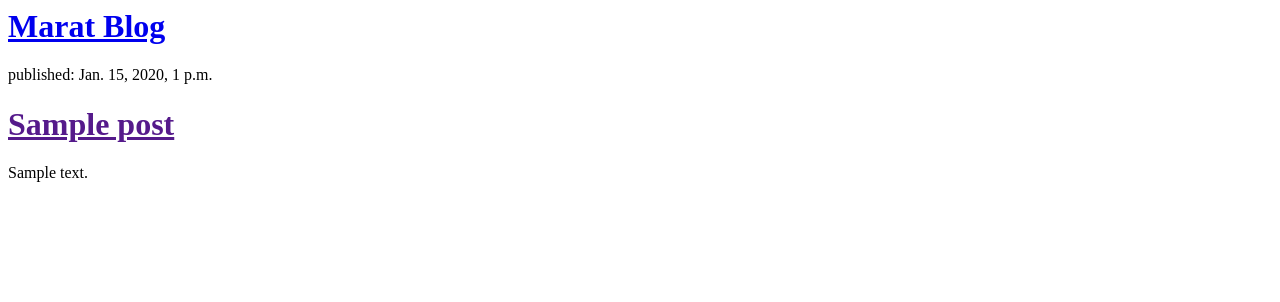
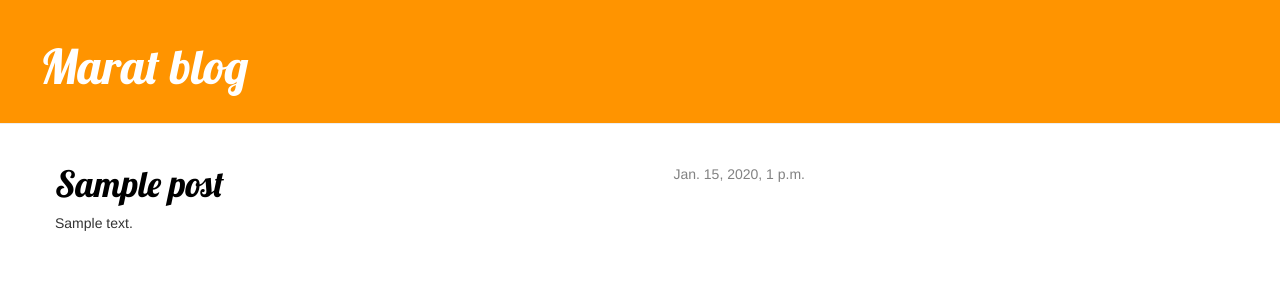
Before and after one commit to afydoz/my-first-blog, a Django app: template blog/templates/blog/post_list.html in a window 1280 px wide. Shown: the top 302 px of the page. Run offline with Django 3.2, Linux system fonts and the light colour scheme; the template is opened without the code that fills it: values that come from a table or form of the project are taken from there, others are empty; tables that the repository leaves empty hold one stand-in row (values such as "Sample post"); some libraries are stand-ins or nearby versions.

Commit message:
Add base.html

```diff
--- /dev/null
+++ b/blog/static/css/blog.css
@@ -0,0 +1,49 @@
+
+
+.page-header {
+    background-color: #ff9400;
+    margin-top: 0;
+    padding: 20px 20px 20px 40px;
+}
+
+.page-header h1, .page-header h1 a, .page-header h1 a:visited, .page-header h1 a:active {
+    color: #ffffff;
+    font-size: 36pt;
+    text-decoration: none;
+}
+
+.content {
+    margin-left: 40px;
+}
+
+h1, h2, h3, h4 {
+    font-family: 'Lobster', cursive;
+}
+
+.date {
+    float: right;
+    color: #828282;
+}
+
+.save {
+    float: right;
+}
+
+.post-form textarea, .post-form input {
+    width: 100%;
+}
+
+.top-menu, .top-menu:hover, .top-menu:visited {
+    color: #ffffff;
+    float: right;
+    font-size: 26pt;
+    margin-right: 20px;
+}
+
+.post {
+    margin-bottom: 70px;
+}
+
+.post h1 a, .post h1 a:visited {
+    color: #000000;
+}
--- /dev/null
+++ b/blog/templates/blog/base.html
@@ -0,0 +1,25 @@
+{% load staticfiles %}
+   <html>
+       <head>
+           <title>Marat blog</title>
+           <link href="https://fonts.googleapis.com/css?family=Lobster&subset=latin,cyrillic" rel="stylesheet" type="text/css">
+           <link rel="stylesheet" href="//maxcdn.bootstrapcdn.com/bootstrap/3.2.0/css/bootstrap.min.css">
+           <link rel="stylesheet" href="//maxcdn.bootstrapcdn.com/bootstrap/3.2.0/css/bootstrap-theme.min.css">
+           <link rel="stylesheet" href="{% static 'css/blog.css' %}">
+       </head>
+       <body>
+
+      <div class="page-header">
+          <h1><a href="/">Marat blog</a></h1>
+      </div>
+      <div class="content container">
+          <div class="row">
+              <div class="col-md-8">
+              {% block content %}
+              {% endblock %}
+              </div>
+          </div>
+      </div>
+
+       </body>
+   </html>
--- a/blog/templates/blog/post_list.html
+++ b/blog/templates/blog/post_list.html
@@ -1,11 +1,13 @@
-<div>
-       <h1><a href="/">Marat Blog</a></h1>
-   </div>
+{% extends 'blog/base.html' %}
 
-   {% for post in posts %}
-       <div>
-           <p>published: {{ post.published_date }}</p>
-           <h1><a href="">{{ post.title }}</a></h1>
-           <p>{{ post.text|linebreaksbr }}</p>
-       </div>
-   {% endfor %}
+    {% block content %}
+        {% for post in posts %}
+            <div class="post">
+                <div class="date">
+                    {{ post.published_date }}
+                </div>
+                <h1><a href="">{{ post.title }}</a></h1>
+                <p>{{ post.text|linebreaksbr }}</p>
+            </div>
+        {% endfor %}
+    {% endblock content %}
```
